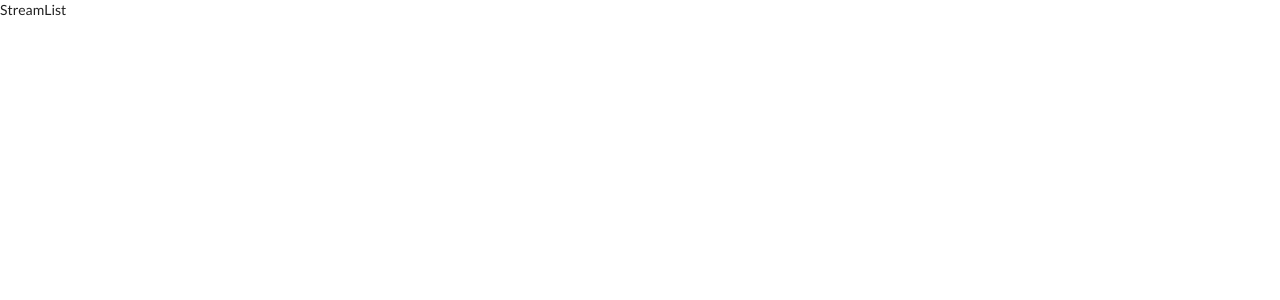
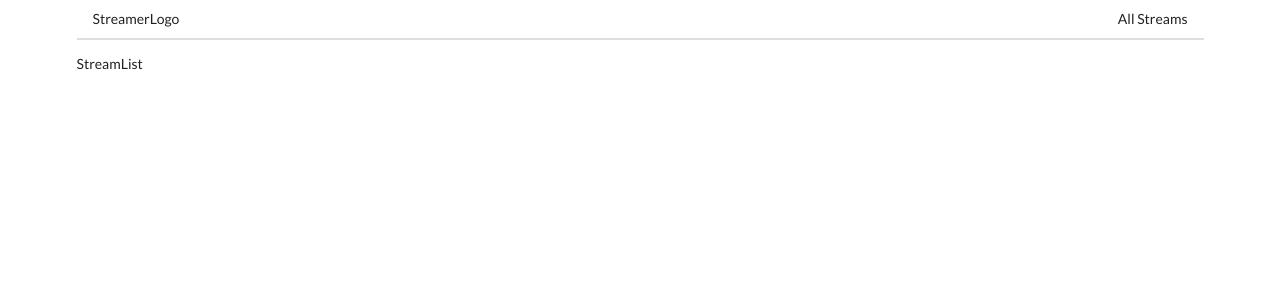
Before and after one commit to ecam900/Streamer, a React (Create React App) app: page / in a window 1280 px wide. Shown: the top 300 px of the page. Built offline with nearby package versions, Linux system fonts and the light colour scheme.

Commit message:
Add navbar

```diff
--- a/src/components/App.js
+++ b/src/components/App.js
@@ -5,13 +5,16 @@
 import StreamDelete from './streams/StreamDelete';
 import StreamList from './streams/StreamList';
 import StreamShow from './streams/StreamShow';
+import Header from './Header'
 
 
 const App = () => {
   return(
-    <div>
+    <div className="ui container">
+
       <BrowserRouter>
         <div>
+          <Header />
           <Route path="/" exact component={StreamList} />
           <Route path="/streams/new" exact component={StreamCreate} />
           <Route path="/streams/edit" exact component={StreamEdit} />
--- /dev/null
+++ b/src/components/Header.js
@@ -0,0 +1,19 @@
+import React from 'react';
+import { Link } from 'react-router-dom';
+
+const Header = () => {
+  return (
+    <div className="ui secondary pointing menu">
+      <Link to="/" className="item">
+            StreamerLogo
+      </Link>
+      <div className="right menu">
+        <Link to="/" className="item">
+          All Streams
+        </Link>
+      </div>
+    </div>
+  );
+};
+
+export default Header;
```
Also changed, not shown: 1 other file (tests, documents, lock files or other folders).
